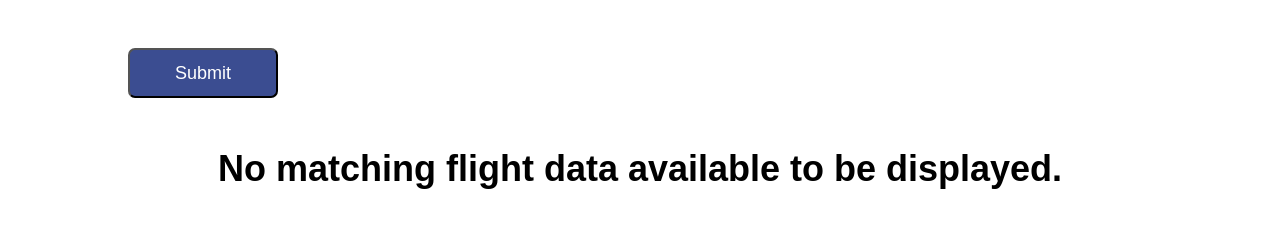
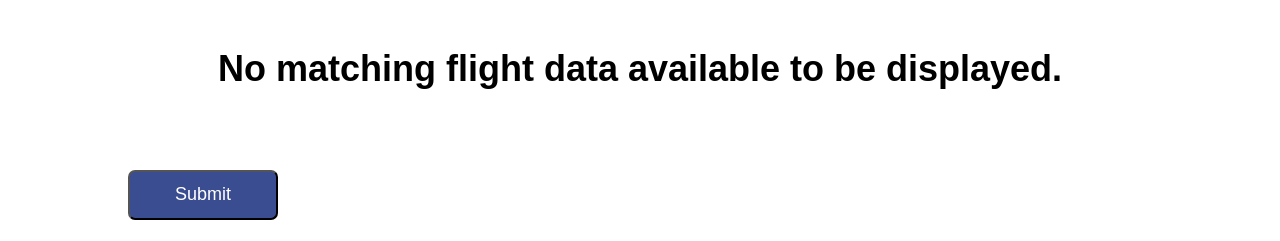
Before and after one commit to Daniel-McCarthy/DinoTravelFrontend, a React app: page / in a window 1280 px wide. Shown: the part 556-797 px from the top of the page. Built offline with nearby package versions, Linux system fonts and the light colour scheme.

Commit message:
Update submit button to display success toast and message for flight booking

```diff
--- a/src/HomePage.tsx
+++ b/src/HomePage.tsx
@@ -149,9 +149,10 @@ export class HomePage extends React.Component<IHomePageProps, IHomePageState> {
                         </div>
                     </div>
 
-                    <button className="nontoggle" id="submitButton">Submit</button>
+                    {/* {this.renderFlightList()} */}
                     <FlightList flightData={this.state.flightsData} hide={false}></FlightList>
 
+                    <button className="nontoggle" id="submitButton" onClick={this.toggle}>Submit</button>
                 </section>
 
                 <ToastMessage toastType={this.state.toastMessage.toastType} show={this.state.showToast} message={this.state.toastMessage.message}></ToastMessage>
@@ -176,4 +177,11 @@ export class HomePage extends React.Component<IHomePageProps, IHomePageState> {
             isMultiCity: !this.state.isMultiCity
         });
     }
+
+    toggle = () => {
+        this.setState({
+            showToast: true,
+            toastMessage: { toastType: ToastType.SuccessToast, message: "Success! Your flight has now been booked. We'll now show you the flight details." }
+        })
+    }
 }
```
